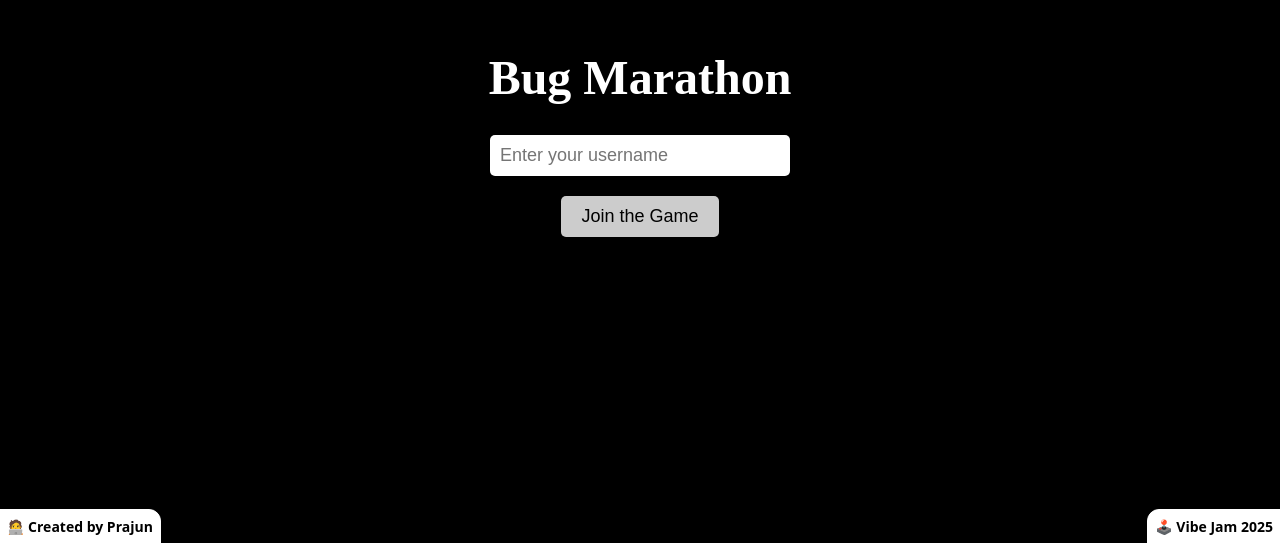
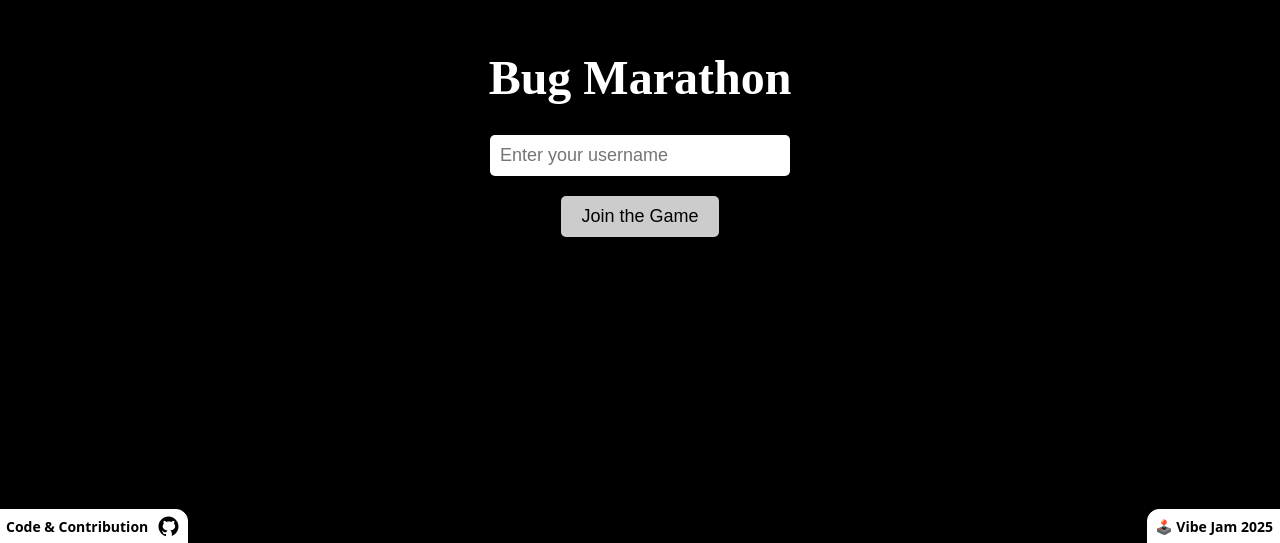
Before and after one commit to prajun7/bug-marathon, a website built with Vite: page index.html in a window 1280 px wide. Shown: the part 257-800 px from the top of the page. Built offline with nearby package versions, Linux system fonts and the light colour scheme.

Commit message:
Add contribute (#17)
* Update index.html

* Update index.html

* Update index.html

* done

```diff
--- a/index.html
+++ b/index.html
@@ -52,16 +52,16 @@
       >🕹️ Vibe Jam 2025</a
     >
 
-    <!-- Add the link for Created by Prajun -->
+    <!-- Add the link for GitHub Repository -->
     <a
       target="_blank"
-      href="https://x.com/_launch_it_"
+      href="https://github.com/prajun7/bug-marathon"
       style="
         font-family: 'system-ui', sans-serif;
         position: fixed;
         bottom: -1px;
         left: -1px;
-        padding: 7px;
+        padding: 4px 6px;
         font-size: 14px;
         font-weight: bold;
         background: #fff;
@@ -71,9 +71,24 @@
         border-top-right-radius: 12px;
         z-index: 10000;
         border: 1px solid #fff;
+        display: flex;
+        align-items: center;
+        gap: 8px;
       "
     >
-      🧑‍💻 Created by Prajun</a
-    >
+      Code & Contribution
+      <svg
+        xmlns="http://www.w3.org/2000/svg"
+        x="0px"
+        y="0px"
+        width="25"
+        height="25"
+        viewBox="0 0 30 30"
+      >
+        <path
+          d="M15,3C8.373,3,3,8.373,3,15c0,5.623,3.872,10.328,9.092,11.63C12.036,26.468,12,26.28,12,26.047v-2.051 c-0.487,0-1.303,0-1.508,0c-0.821,0-1.551-0.353-1.905-1.009c-0.393-0.729-0.461-1.844-1.435-2.526 c-0.289-0.227-0.069-0.486,0.264-0.451c0.615,0.174,1.125,0.596,1.605,1.222c0.478,0.627,0.703,0.769,1.596,0.769 c0.433,0,1.081-0.025,1.691-0.121c0.328-0.833,0.895-1.6,1.588-1.962c-3.996-0.411-5.903-2.399-5.903-5.098 c0-1.162,0.495-2.286,1.336-3.233C9.053,10.647,8.706,8.73,9.435,8c1.798,0,2.885,1.166,3.146,1.481C13.477,9.174,14.461,9,15.495,9 c1.036,0,2.024,0.174,2.922,0.483C18.675,9.17,19.763,8,21.565,8c0.732,0.731,0.381,2.656,0.102,3.594 c0.836,0.945,1.328,2.066,1.328,3.226c0,2.697-1.904,4.684-5.894,5.097C18.199,20.49,19,22.1,19,23.313v2.734 c0,0.104-0.023,0.179-0.035,0.268C23.641,24.676,27,20.236,27,15C27,8.373,21.627,3,15,3z"
+        ></path>
+      </svg>
+    </a>
   </body>
 </html>
```
